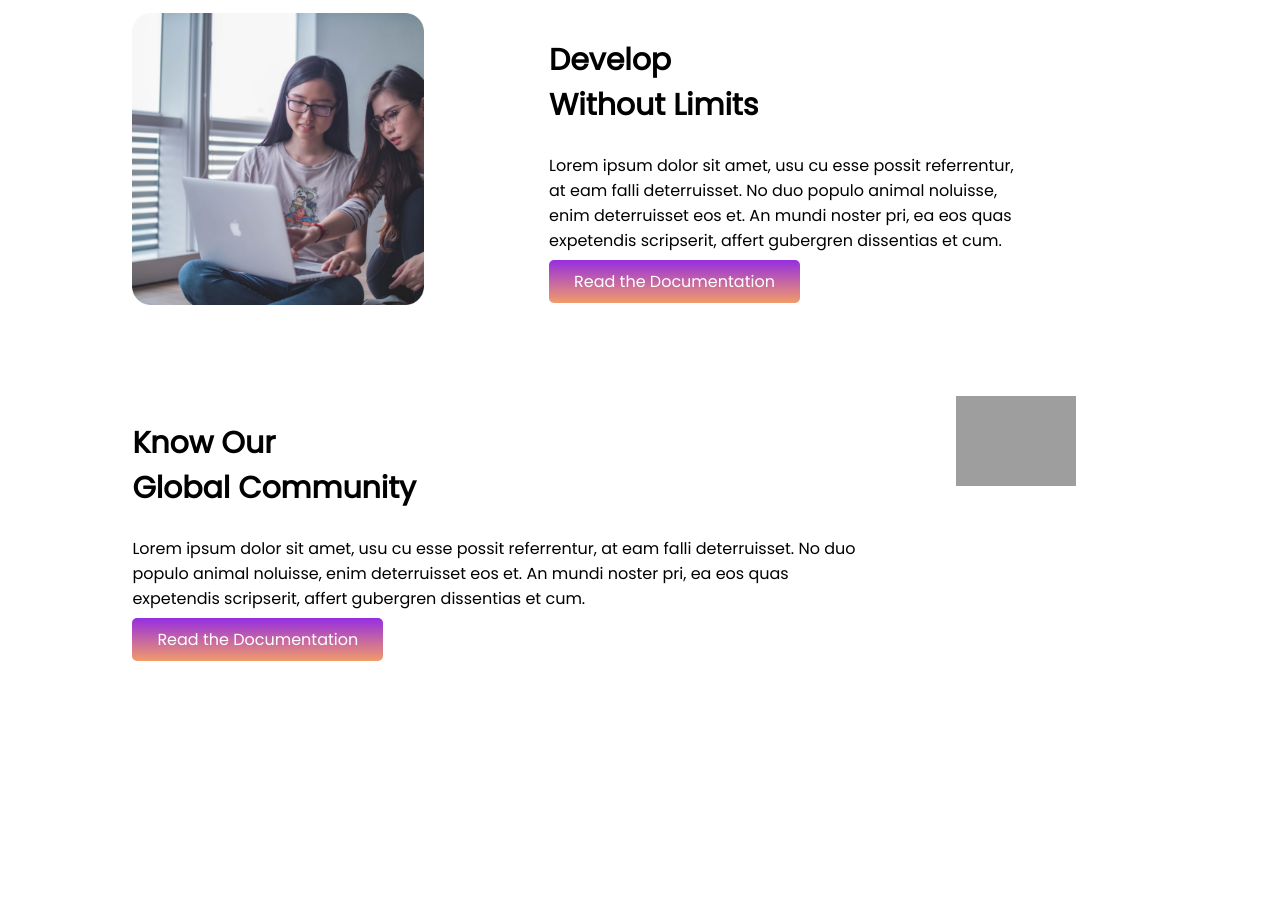
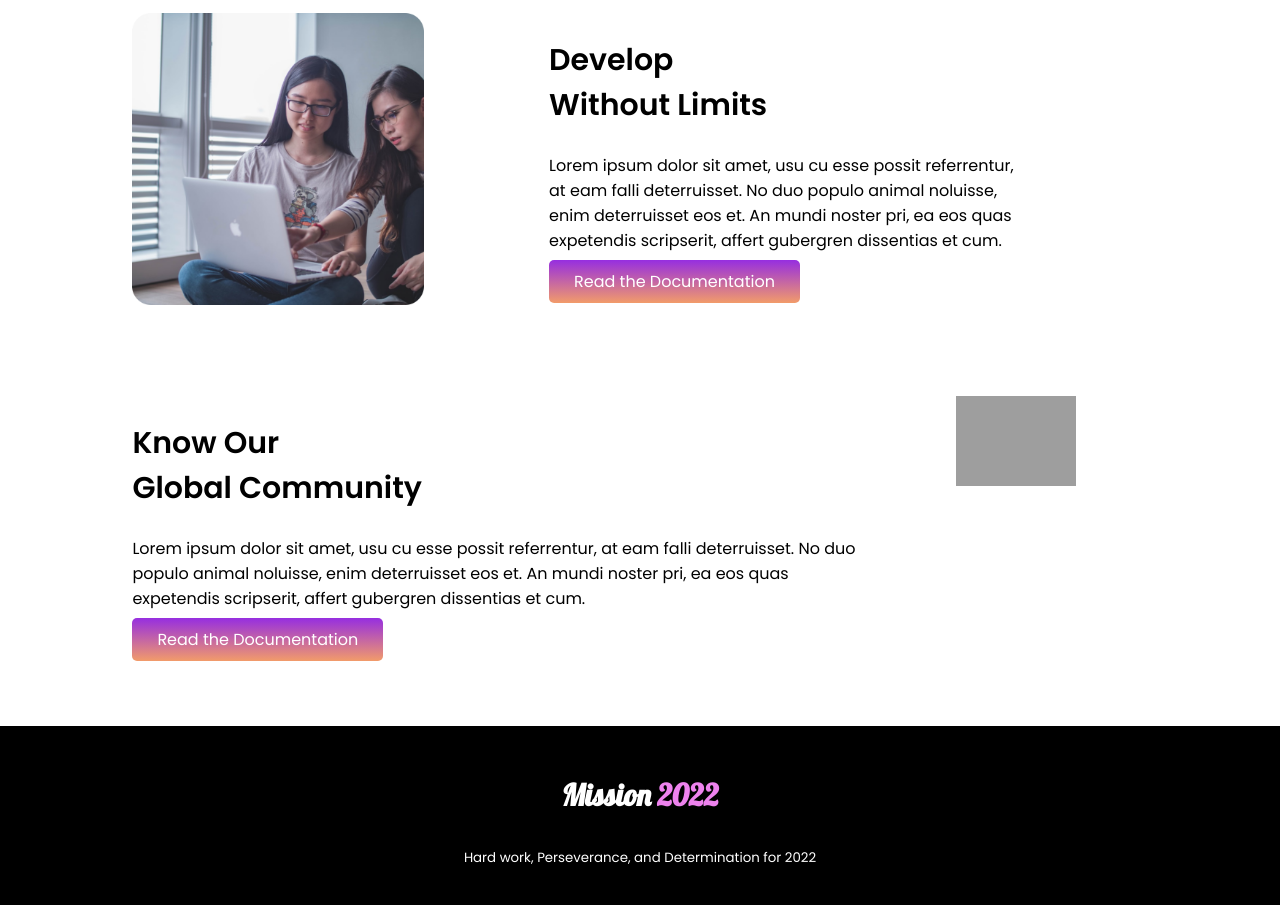
Before and after one commit to Promi-se/first-assignment, a plain HTML site: page index.html in a window 1280 px wide. Shown: the part 1116-2021 px from the top of the page. Before the commit the page ends 1842 px from the top, so only its background shows below. Drawn offline with Linux system fonts and the light colour scheme; grey boxes are pictures that could not be loaded.

Commit message:
footer added

```diff
--- a/index.html
+++ b/index.html
@@ -9,12 +9,17 @@
     <link rel="preconnect" href="https://fonts.gstatic.com" crossorigin>
     <link href="https://fonts.googleapis.com/css2?family=Playfair+Display&family=Poppins&family=Yeseva+One&display=swap"
         rel="stylesheet">
-    <title>Portfolio For Assignment</title>
-    <link rel="stylesheet" href="style.css">
     <link rel="preconnect" href="https://fonts.googleapis.com">
     <link rel="preconnect" href="https://fonts.gstatic.com" crossorigin>
     <link href="https://fonts.googleapis.com/css2?family=Playfair+Display&family=Poppins&family=Yeseva+One&display=swap"
         rel="stylesheet">
+    <link rel="preconnect" href="https://fonts.googleapis.com">
+    <link rel="preconnect" href="https://fonts.gstatic.com" crossorigin>
+    <link
+        href="https://fonts.googleapis.com/css2?family=Lobster&family=Playfair+Display&family=Poppins:wght@400;600&family=Yeseva+One&display=swap"
+        rel="stylesheet">
+    <title>Portfolio For Assignment</title>
+    <link rel="stylesheet" href="style.css">
 </head>
 
 <body>
@@ -97,6 +102,10 @@
     <section>
 
     </section>
+    <footer>
+        <h3 id="font-family3">Mission <span id="footer-text-color">2022</span></h3>
+        <p id="text-align3"><small>Hard work, Perseverance, and Determination for 2022</small></p>
+    </footer>
 </body>
 
 </html>
--- a/style.css
+++ b/style.css
@@ -90,3 +90,20 @@ body{
 .font-size3{
     font-size: 30px;
 }
+#font-family3{
+    font-family: 'Lobster', cursive;
+    color: white;
+    text-align: center;
+    font-size: 30px;
+}
+#text-align3{
+    text-align: center;
+    color: white;
+}
+footer{
+    background-color: black;
+    padding: 20px 10px;
+}
+#footer-text-color{
+    color: violet;
+}
```
